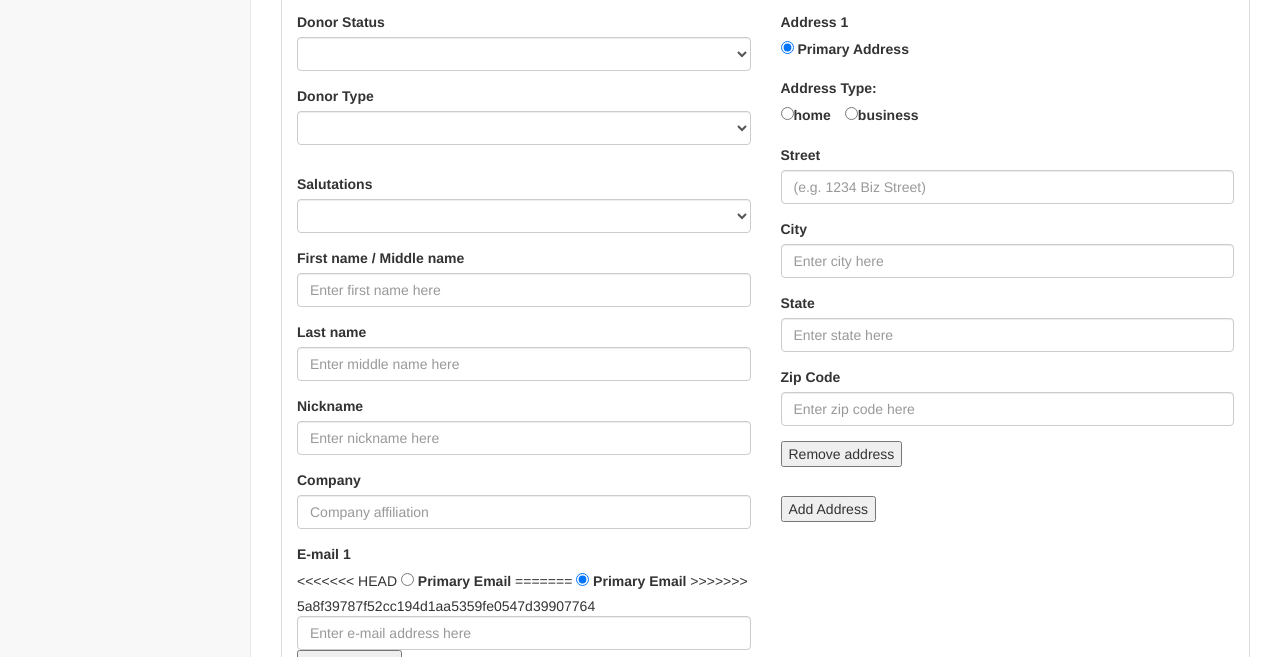
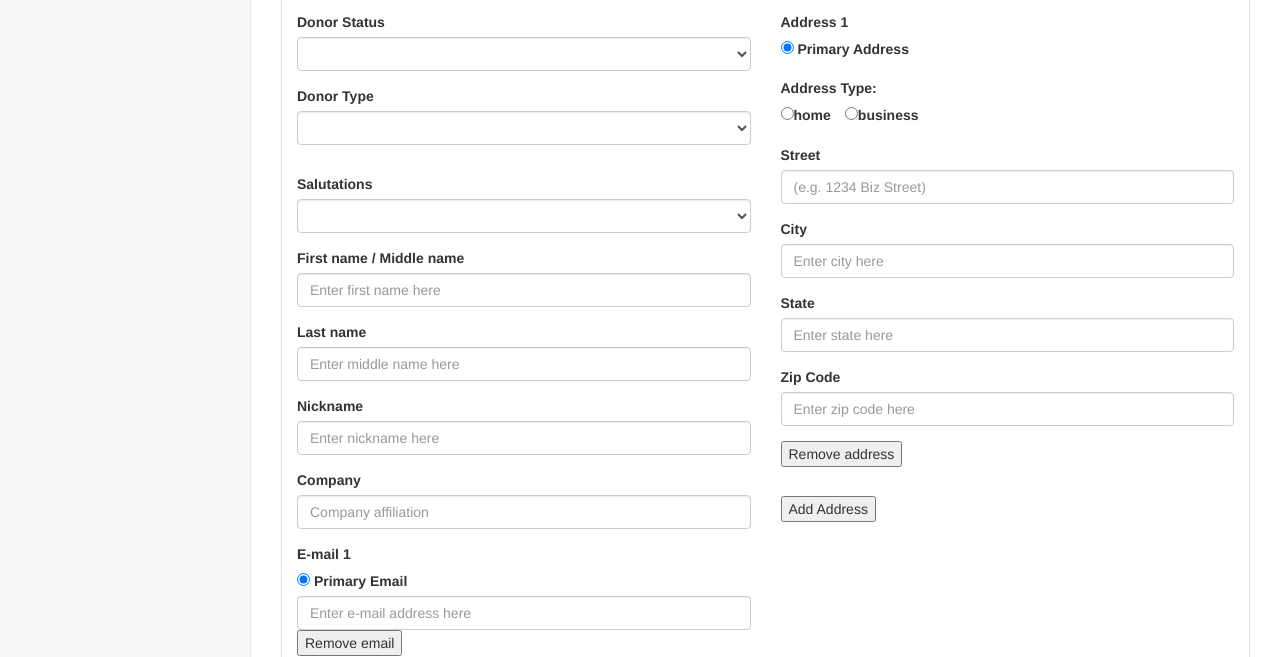
Before and after one commit to kevinpranoto/m4k_database_tool, a website: page pages/donor_form.html in a window 1280 px wide. Shown: the part 295-952 px from the top of the page. Drawn offline with nearby package versions, Linux system fonts and the light colour scheme.

Commit message:
PLEASE SAVE ME

```diff
--- a/pages/donor_form.html
+++ b/pages/donor_form.html
@@ -140,11 +140,7 @@
                                     <div class="form-group email-group" ng-repeat="email in emails">
                                         <label>E-mail {{$index + 1}}</label>
                                         <br>
-<<<<<<< HEAD
-                                        <label><input type="radio" ng-click="primaryEmail(email)" name="isPrimaryEmail" ng-checked="email.is_primary == 1"> Primary Email</label>
-=======
                                         <label><input type="radio" ng-click="primaryEmail(email)" name="isPrimaryEmail" ng-checked="email.is_primary == 1" required> Primary Email</label>
->>>>>>> 5a8f39787f52cc194d1aa5359fe0547d39907764
                                         <input class="form-control" placeholder="Enter e-mail address here" ng-model="email.email_address" type="email" required>
                                         <button ng-click="emails.splice($index, 1)" aria-label="Remove">Remove email</button>
                                     </div>
```
Also changed, not shown: package.json (deleted, +0 -41 lines), 1 other file.
